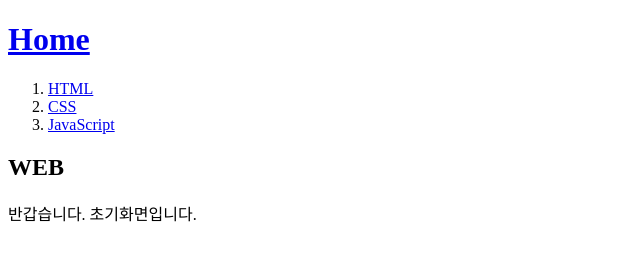
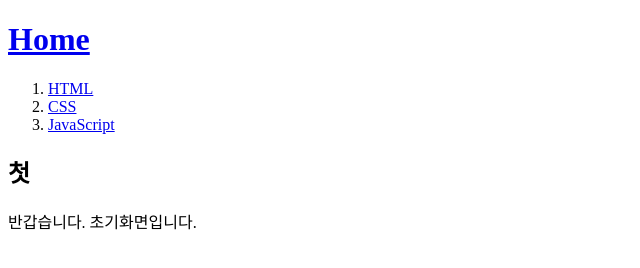
Before and after one commit to kth873/test, a plain HTML site: page index.html in a window 1280 px wide. Shown: the whole page, without its empty margins (0-640 px from the left). Drawn offline with Linux system fonts and the light colour scheme.

Commit message:
Update index.html

```diff
--- a/index.html
+++ b/index.html
@@ -11,7 +11,7 @@
     <li><a href="2.html">CSS</a></li>
     <li><a href="3.html">JavaScript</a></li>
   </ol>
-  <h2>WEB</h2>
+  <h2>첫 </h2>
   <p>반갑습니다. 초기화면입니다.
   </p>
 </body>
```
